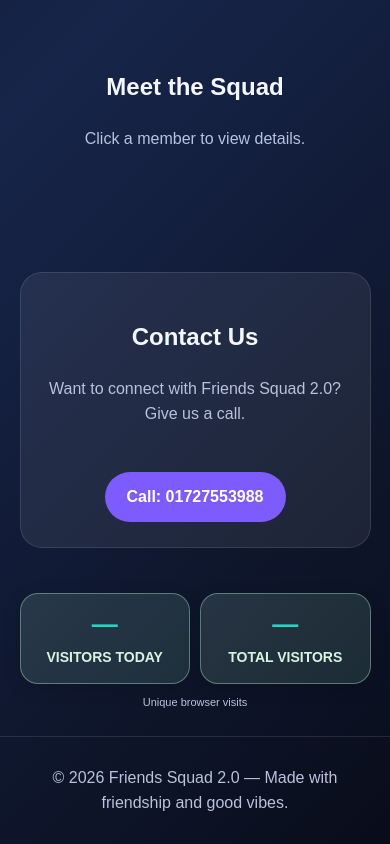
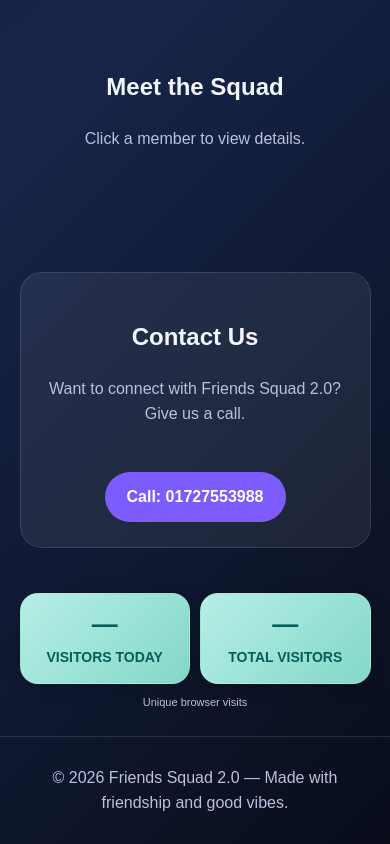
Before and after one commit to atharrasin48-byte/friends-squad-2, a plain HTML site: page index.html in a window 390 px wide. Shown: the part 986-1830 px from the top of the page. Drawn offline with Linux system fonts and the light colour scheme; no server answers; a script that the page names is missing.

Commit message:
Change visitor counter cards to teal green-blue theme

```diff
--- a/index.html
+++ b/index.html
@@ -17,7 +17,7 @@ section{max-width:1150px;margin:auto;padding:65px 7%}.section-title{text-align:c
 .card h3{color:var(--accent,#20d9c4)}.members{display:grid;grid-template-columns:repeat(4,1fr);gap:18px}
 .member{text-align:center;padding:16px}.member img{width:100%;height:230px;object-fit:cover;border-radius:16px;border:2px solid #20d9c455}.member h3{margin:12px 0 2px;color:var(--accent,#20d9c4)}
 .contact{text-align:center}.phone{margin-top:15px}footer{text-align:center;padding:28px 7%;border-top:1px solid #ffffff1c;color:#b9c2dd}
-.visitor-stats{max-width:900px;margin:0 auto 24px;padding:0 7%;display:grid;grid-template-columns:repeat(2,minmax(0,1fr));gap:14px}.visitor-stat{padding:18px 14px;text-align:center;border:1px solid #b5edcb66;border-radius:18px;background:linear-gradient(135deg,#c8f5d822,#8fe0b222);box-shadow:0 5px 18px #0002}.visitor-stat strong{display:block;color:var(--accent,#20d9c4);font-size:clamp(26px,5vw,36px);line-height:1.2}.visitor-stat span{display:block;color:#d7f4e2;font-size:14px;font-weight:700;margin-top:6px}.visitor-stats-note{text-align:center;color:#b9c2dd;font-size:11px;grid-column:1/-1;margin:0}@media(max-width:480px){.visitor-stats{padding:0 5%;gap:10px}.visitor-stat{padding:15px 8px}}
+.visitor-stats{max-width:900px;margin:0 auto 24px;padding:0 7%;display:grid;grid-template-columns:repeat(2,minmax(0,1fr));gap:14px}.visitor-stat{padding:18px 14px;text-align:center;border:1px solid #b5edcb66;border-radius:18px;background:linear-gradient(135deg,#b8eee6,#82d8c9);box-shadow:0 5px 18px #0002}.visitor-stat strong{display:block;color:#075e59;font-size:clamp(26px,5vw,36px);line-height:1.2}.visitor-stat span{display:block;color:#075e59;font-size:14px;font-weight:700;margin-top:6px}.visitor-stats-note{text-align:center;color:#b9c2dd;font-size:11px;grid-column:1/-1;margin:0}@media(max-width:480px){.visitor-stats{padding:0 5%;gap:10px}.visitor-stat{padding:15px 8px}}
 @media(max-width:850px){.members{grid-template-columns:repeat(2,1fr)}.about{grid-template-columns:1fr}}
 @media(max-width:480px){nav{padding:15px 5%}.members{gap:10px}.member{padding:10px}.member img{height:175px}section{padding:45px 5%}}
 
```
